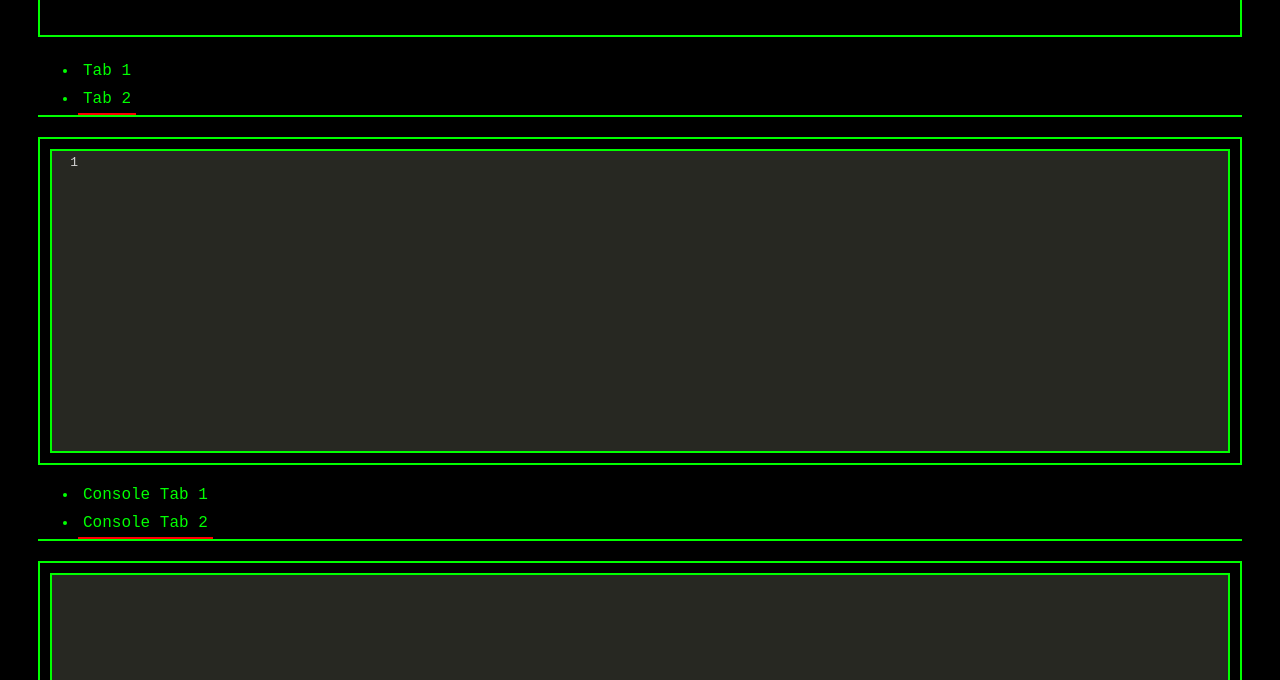
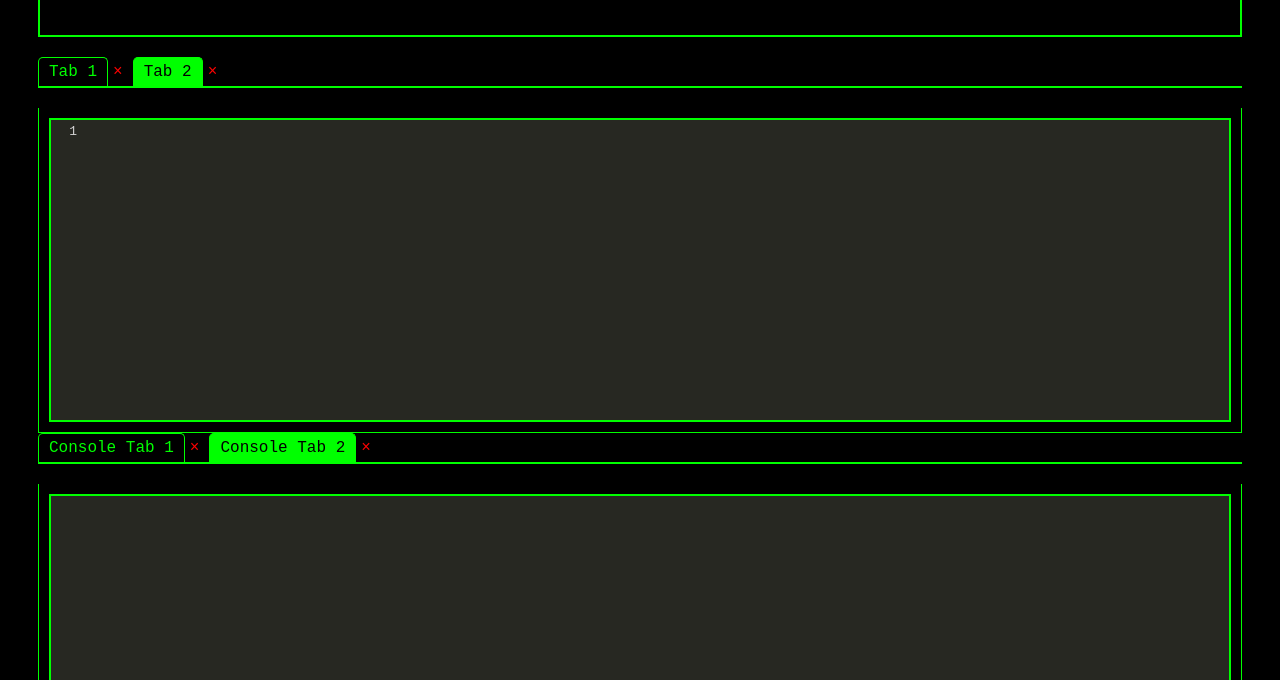
Before and after one commit to Aguare/ARM64-Simulator, a plain HTML site: page Grammar/index.html in a window 1280 px wide. Both pictures are taken after a click on the button "New Tab". Shown: the part 120-800 px from the top of the page. Drawn offline with nearby package versions, Linux system fonts and the light colour scheme; some packages are replaced by stand-ins of ours; a script that the page names is missing.

Commit message:
Dise;o de peste;as

```diff
--- a/Grammar/index.html
+++ b/Grammar/index.html
@@ -11,79 +11,8 @@
     <link href="https://cdnjs.cloudflare.com/ajax/libs/codemirror/5.65.2/codemirror.min.css" rel="stylesheet">
     <link href="https://cdnjs.cloudflare.com/ajax/libs/codemirror/5.65.2/theme/monokai.min.css" rel="stylesheet">
 
-    <style>
-        :root {
-            --primary-color: #00ff00; /* Green text */
-            --secondary-color: #000000; /* Black background */
-            --accent-color: #ff0000; /* Red accent */
-            --foreground: #00ff00;
-        }
-
-        body {
-            background-color: var(--secondary-color);
-            color: var(--foreground);
-            font-family: 'Courier New', Courier, monospace;
-            padding: 30px;
-        }
-
-        .nav-bar {
-            background-color: var(--secondary-color);
-            border: 2px solid var(--primary-color);
-            padding: 20px;
-            display: flex;
-            justify-content: space-between;
-            align-items: center;
-            margin-bottom: 20px;
-        }
-
-        .nav-title {
-            font-size: 1.5rem;
-        }
-
-        .btn {
-            background-color: var(--secondary-color);
-            border: 2px solid var(--primary-color);
-            color: var(--primary-color);
-            padding: 10px;
-            margin-left: 10px;
-            cursor: pointer;
-        }
-
-        .btn:hover {
-            background-color: var(--primary-color);
-            color: var(--secondary-color);
-        }
-
-        .tab-content {
-            background-color: var(--secondary-color);
-            border: 2px solid var(--primary-color);
-            padding: 10px;
-            margin-top: 20px;
-        }
-
-        .CodeMirror {
-            height: 300px;
-            border: 2px solid var(--primary-color);
-            border-radius: 0;
-        }
-
-        .tab-nav {
-            border-bottom: 2px solid var(--primary-color);
-            margin-bottom: 10px;
-        }
-
-        .tab-nav a {
-            color: var(--primary-color);
-            margin-right: 10px;
-            text-decoration: none;
-            padding: 5px;
-            display: inline-block;
-        }
-
-        .tab-nav a.active {
-            border-bottom: 2px solid var(--accent-color);
-        }
-    </style>
+    <!-- External CSS -->
+    <link href="style.css" rel="stylesheet">
 
     <title>Proyecto Fase 1</title>
 </head>
@@ -117,19 +46,20 @@
                 <ul class="tab-nav" id="tab-nav">
                     <li>
                         <a class="active" data-toggle="tab" href="#tab1" role="tab">Tab 1</a>
+                        <span class="close-tab" onclick="closeTab(event, 'tab1')">&times;</span>
                     </li>
                 </ul>
                 <div class="tab-content" id="tab-content">
                     <div id="tab1" role="tabpanel">
                         <textarea id="julia__editor" class="CodeMirror"></textarea>
-
                     </div>
                 </div>
             </div>
             <div class="w-full md:w-1/2 p-4">
                 <ul class="tab-nav" id="console-tab-nav">
                     <li>
-                        <a class="active" data-toggle="tab" href="#console-tab1" role="tab">Console Tab 1</a>
+                        <a class="active console-tab" href="#console-tab1" role="tab">Console Tab 1</a>
+                        <span class="close-tab" onclick="closeTab(event, 'console-tab1')">&times;</span>
                     </li>
                 </ul>
                 <div class="tab-content" id="console-tab-content">
--- a/Grammar/script.js
+++ b/Grammar/script.js
@@ -40,12 +40,12 @@ const addNewTab = () => {
 
     // Add new editor tab to the navigation
     const newTabNav = document.createElement('li');
-    newTabNav.innerHTML = `<a data-toggle="tab" href="#${newTabId}" role="tab">Tab ${editorCount}</a>`;
+    newTabNav.innerHTML = `<a data-toggle="tab" href="#${newTabId}" role="tab">Tab ${editorCount}</a><span class="close-tab" onclick="closeTab(event, '${newTabId}')">&times;</span>`;
     document.getElementById('tab-nav').appendChild(newTabNav);
 
     // Add new console tab to the navigation
     const newConsoleTabNav = document.createElement('li');
-    newConsoleTabNav.innerHTML = `<a data-toggle="tab" href="#${newConsoleTabId}" role="tab">Console Tab ${editorCount}</a>`;
+    newConsoleTabNav.innerHTML = `<a data-toggle="tab" href="#${newConsoleTabId}" role="tab">Console Tab ${editorCount}</a><span class="close-tab" onclick="closeTab(event, '${newConsoleTabId}')">&times;</span>`;
     document.getElementById('console-tab-nav').appendChild(newConsoleTabNav);
 
     // Add new editor tab content
@@ -75,11 +75,19 @@ const addNewTab = () => {
 };
 
 const activateTab = (tabLink) => {
+    const tabId = tabLink.getAttribute('href').substring(1);
+    const consoleTabId = `console-${tabId}`;
+
+    // Desactivar todas las tabs y consolas
     document.querySelectorAll('.tab-nav a').forEach(tab => tab.classList.remove('active'));
     document.querySelectorAll('.tab-content > div').forEach(content => content.style.display = 'none');
+    document.querySelectorAll('#console-tab-nav a').forEach(tab => tab.classList.remove('active'));
+    document.querySelectorAll('#console-tab-content > div').forEach(content => content.style.display = 'none');
 
+    // Activar la tab seleccionada y su consola correspondiente
     tabLink.classList.add('active');
-    document.querySelector(tabLink.getAttribute('href')).style.display = 'block';
+    document.querySelector(`#${tabId}`).style.display = 'block';
+    document.querySelector(`#${consoleTabId}`).style.display = 'block';
 };
 
 const activateConsoleTab = (tabLink) => {
@@ -88,6 +96,41 @@ const activateConsoleTab = (tabLink) => {
 
     tabLink.classList.add('active');
     document.querySelector(tabLink.getAttribute('href')).style.display = 'block';
+};
+
+const closeTab = (event, tabId) => {
+    event.stopPropagation();
+
+    // Remove tab from navigation
+    const tabNavItem = document.querySelector(`#tab-nav a[href="#${tabId}"]`).parentElement;
+    tabNavItem.parentElement.removeChild(tabNavItem);
+
+    // Remove tab content
+    const tabContentItem = document.getElementById(tabId);
+    tabContentItem.parentElement.removeChild(tabContentItem);
+
+    // Remove console tab from navigation
+    const consoleTabId = `console-${tabId}`;
+    const consoleTabNavItem = document.querySelector(`#console-tab-nav a[href="#${consoleTabId}"]`).parentElement;
+    consoleTabNavItem.parentElement.removeChild(consoleTabNavItem);
+
+    // Remove console content
+    const consoleTabContentItem = document.getElementById(consoleTabId);
+    consoleTabContentItem.parentElement.removeChild(consoleTabContentItem);
+
+    // Remove editors from the dictionaries
+    delete editors[tabId];
+    delete consoles[consoleTabId];
+
+    // Activate the first tab if available
+    const firstTab = document.querySelector('#tab-nav a');
+    if (firstTab) {
+        activateTab(firstTab);
+    }
+    const firstConsoleTab = document.querySelector('#console-tab-nav a');
+    if (firstConsoleTab) {
+        activateConsoleTab(firstConsoleTab);
+    }
 };
 
 const openFile = async (editor) => {
--- /dev/null
+++ b/Grammar/style.css
@@ -0,0 +1,105 @@
+:root {
+    --primary-color: #00ff00; /* Green text */
+    --secondary-color: #000000; /* Black background */
+    --accent-color: #ff0000; /* Red accent */
+    --foreground: #00ff00;
+}
+
+body {
+    background-color: var(--secondary-color);
+    color: var(--foreground);
+    font-family: 'Courier New', Courier, monospace;
+    padding: 30px;
+}
+
+.nav-bar {
+    background-color: var(--secondary-color);
+    border: 2px solid var(--primary-color);
+    padding: 20px;
+    display: flex;
+    justify-content: space-between;
+    align-items: center;
+    margin-bottom: 20px;
+}
+
+.nav-title {
+    font-size: 1.5rem;
+}
+
+.btn {
+    background-color: var(--secondary-color);
+    border: 2px solid var(--primary-color);
+    color: var(--primary-color);
+    padding: 10px;
+    margin-left: 10px;
+    cursor: pointer;
+}
+
+.btn:hover {
+    background-color: var(--primary-color);
+    color: var(--secondary-color);
+}
+
+.tab-content {
+    background-color: var(--secondary-color);
+    border: 2px solid var(--primary-color);
+    padding: 10px;
+    margin-top: 20px;
+}
+
+.CodeMirror {
+    height: 300px;
+    border: 2px solid var(--primary-color);
+    border-radius: 0;
+}
+
+.tab-nav {
+    list-style-type: none;
+    padding: 0;
+    margin: 0;
+    border-bottom: 2px solid var(--primary-color);
+    display: flex;
+}
+
+.tab-nav li {
+    margin-right: 10px;
+    display: flex;
+    align-items: center;
+}
+
+.tab-nav a {
+    text-decoration: none;
+    padding: 5px 10px;
+    border: 1px solid var(--primary-color);
+    border-bottom: none;
+    border-radius: 5px 5px 0 0;
+    background-color: var(--secondary-color);
+    color: var(--primary-color);
+    display: flex;
+    align-items: center;
+}
+
+.tab-nav a.active {
+    background-color: var(--primary-color);
+    color: var(--secondary-color);
+}
+
+.tab-nav .close-tab {
+    margin-left: 5px;
+    color: var(--accent-color);
+    cursor: pointer;
+}
+
+.tab-content {
+    border: 1px solid var(--primary-color);
+    border-top: none;
+    padding: 10px;
+}
+
+.tab-pane {
+    display: none;
+}
+
+.tab-pane.active {
+    display: block;
+}
```
